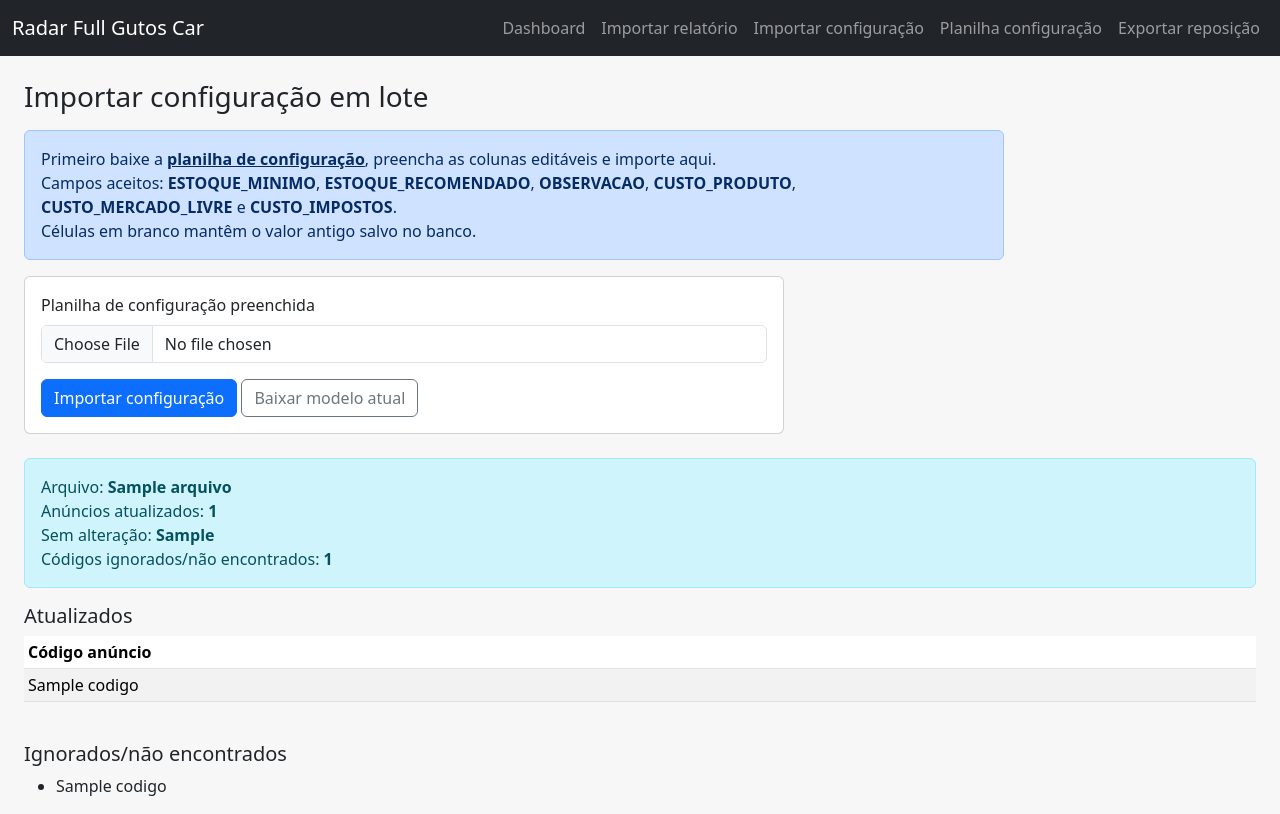
After one commit to caelessa/radar-full-gutos-car, a Flask app: template templates/importar_configuracao.html in a window 1280 px wide. The commit adds this page. Run offline with Flask 3, Linux system fonts and the light colour scheme; the template is opened without the code that fills it: most values are stand-ins (such as "Sample title", 1, 10 or a date in 2020); some libraries are stand-ins or nearby versions.

Commit message:
Add files via upload

```diff
--- a/templates/base.html
+++ b/templates/base.html
@@ -19,6 +19,8 @@
     <div class="navbar-nav">
       <a class="nav-link" href="{{ url_for('index') }}">Dashboard</a>
       <a class="nav-link" href="{{ url_for('importar') }}">Importar relatório</a>
+      <a class="nav-link" href="{{ url_for('importar_configuracao') }}">Importar configuração</a>
+      <a class="nav-link" href="{{ url_for('exportar_configuracao') }}">Planilha configuração</a>
       <a class="nav-link" href="{{ url_for('exportar') }}">Exportar reposição</a>
     </div>
   </div>
--- a/templates/importar.html
+++ b/templates/importar.html
@@ -3,7 +3,7 @@
 <h3 class="mb-3">Importar relatório atualizado</h3>
 
 <div class="alert alert-secondary" style="max-width: 900px;">
-  A importação agora aceita anúncios novos automaticamente. Quando um anúncio não existir no banco, ele será cadastrado com estoque mínimo e recomendado zerados. Anúncios que não vierem no relatório novo não serão apagados: serão marcados como ausentes do último relatório.
+  A importação aceita anúncios novos automaticamente. Se o relatório também tiver colunas ESTOQUE_MINIMO, ESTOQUE_RECOMENDADO, OBSERVACAO, CUSTO_PRODUTO, CUSTO_MERCADO_LIVRE e CUSTO_IMPOSTOS, esses campos editáveis serão atualizados. Células em branco mantêm o valor já salvo no banco.
 </div>
 
 <div class="card mb-4" style="max-width: 760px;">
--- /dev/null
+++ b/templates/importar_configuracao.html
@@ -0,0 +1,51 @@
+{% extends "base.html" %}
+{% block content %}
+<h3 class="mb-3">Importar configuração em lote</h3>
+
+<div class="alert alert-primary" style="max-width: 980px;">
+  Primeiro baixe a <a href="{{ url_for('exportar_configuracao') }}" class="alert-link">planilha de configuração</a>, preencha as colunas editáveis e importe aqui.
+  <br>Campos aceitos: <strong>ESTOQUE_MINIMO</strong>, <strong>ESTOQUE_RECOMENDADO</strong>, <strong>OBSERVACAO</strong>, <strong>CUSTO_PRODUTO</strong>, <strong>CUSTO_MERCADO_LIVRE</strong> e <strong>CUSTO_IMPOSTOS</strong>.
+  <br>Células em branco mantêm o valor antigo salvo no banco.
+</div>
+
+<div class="card mb-4" style="max-width: 760px;">
+  <div class="card-body">
+    <form method="post" enctype="multipart/form-data">
+      <div class="mb-3">
+        <label class="form-label">Planilha de configuração preenchida</label>
+        <input class="form-control" type="file" name="arquivo" accept=".xlsx,.xls" required>
+      </div>
+      <button class="btn btn-primary">Importar configuração</button>
+      <a class="btn btn-outline-secondary" href="{{ url_for('exportar_configuracao') }}">Baixar modelo atual</a>
+    </form>
+  </div>
+</div>
+
+{% if resultado %}
+<div class="alert alert-info">
+  Arquivo: <strong>{{ resultado.arquivo }}</strong><br>
+  Anúncios atualizados: <strong>{{ resultado.atualizados|length }}</strong><br>
+  Sem alteração: <strong>{{ resultado.sem_alteracao }}</strong><br>
+  Códigos ignorados/não encontrados: <strong>{{ resultado.ignorados|length }}</strong>
+</div>
+
+{% if resultado.atualizados %}
+<h5>Atualizados</h5>
+<div class="table-responsive mb-4">
+<table class="table table-sm table-striped bg-white">
+  <thead><tr><th>Código anúncio</th></tr></thead>
+  <tbody>
+    {% for codigo in resultado.atualizados %}<tr><td>{{ codigo }}</td></tr>{% endfor %}
+  </tbody>
+</table>
+</div>
+{% endif %}
+
+{% if resultado.ignorados %}
+<h5>Ignorados/não encontrados</h5>
+<ul>
+  {% for codigo in resultado.ignorados %}<li>{{ codigo }}</li>{% endfor %}
+</ul>
+{% endif %}
+{% endif %}
+{% endblock %}
```
Also changed, not shown: templates/produto.html (+16 -0 lines).
